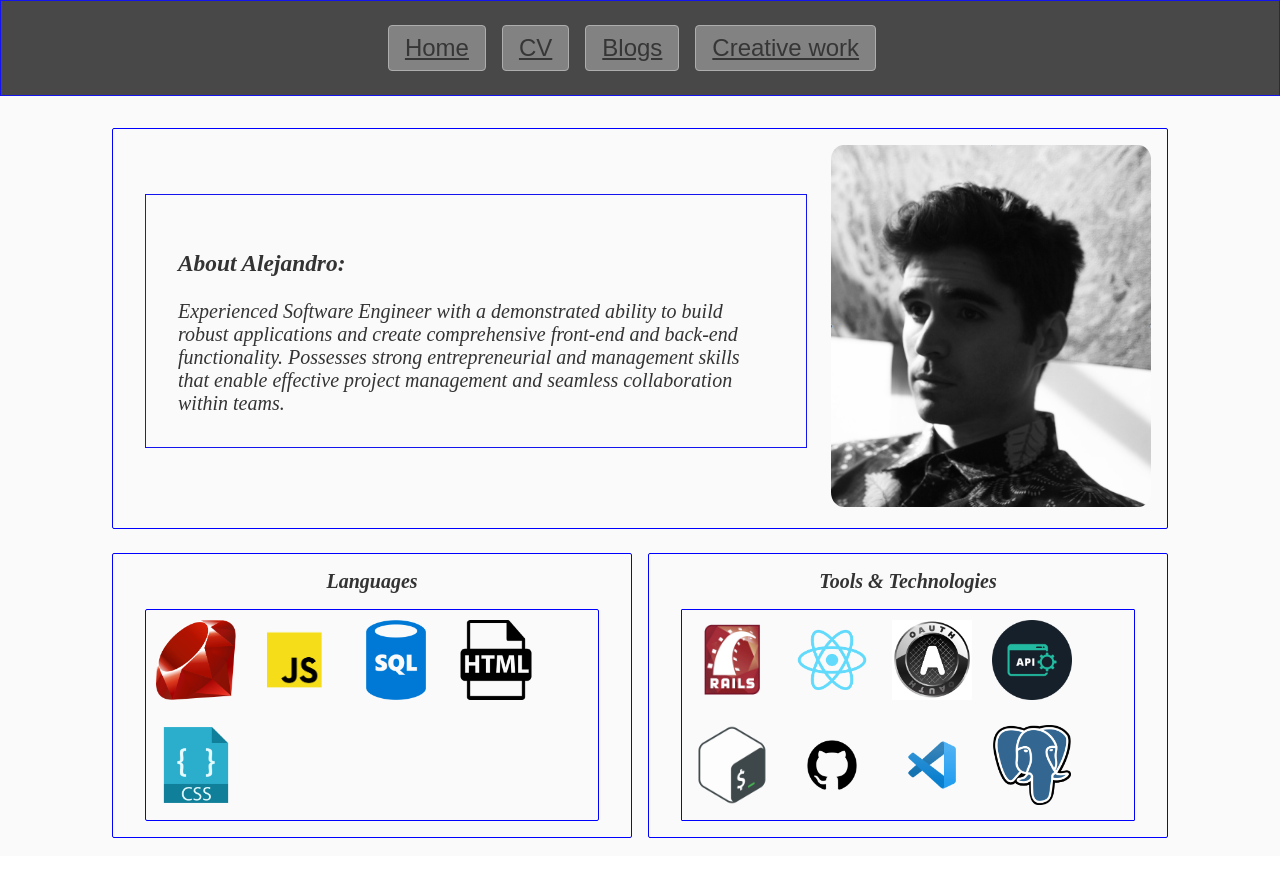
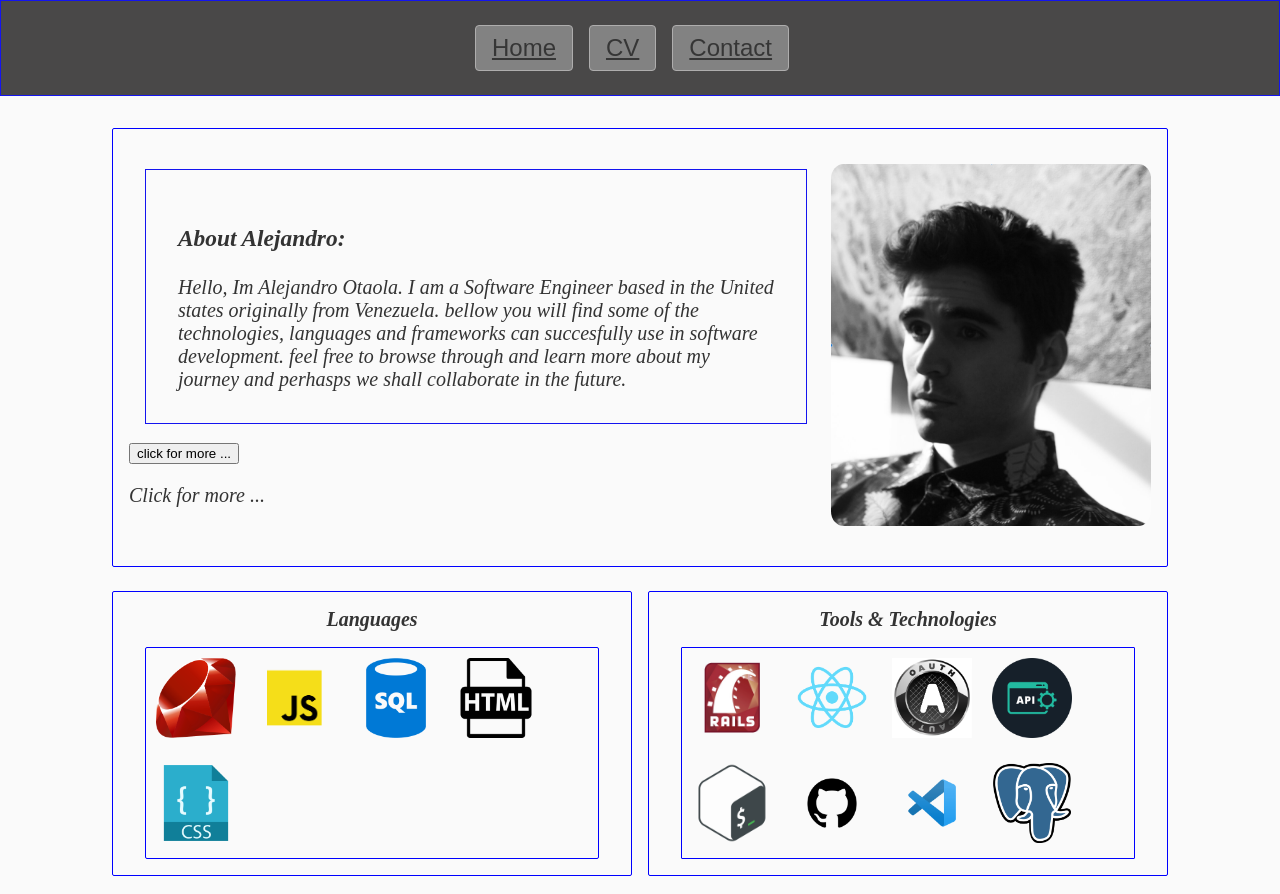
Before and after one commit to Aotaola/Aotaola, a React (Create React App) app: page / in a window 1280 px wide. Before the commit the page ends 856 px from the top, so only its background shows below. Built offline with nearby package versions, Linux system fonts and the light colour scheme.

Commit message:
add contact form, hide other components

```diff
--- a/src/App.js
+++ b/src/App.js
@@ -4,6 +4,7 @@ import Navbar from './components/Navbar.jsx';
 import Resume from './components/Resume.jsx';
 import Blog from './components/Blog.jsx';
 import Artwork from './components/Artwork.jsx';
+import Contact from './components/Contact';
 import { Route, Routes } from "react-router-dom";
 
 
@@ -19,6 +20,7 @@ function App() {
           <Route path = "/Resume" element = {<Resume/>}/>
           <Route path = "/Blog" element = {<Blog/>}/>
           <Route path = "/Artwork" element = {<Artwork/>}/>
+          <Route path = "/Contact" element = {<Contact/>}/>
         </Routes>
       </div>
     </>
--- /dev/null
+++ b/src/components/Contact.jsx
@@ -0,0 +1,15 @@
+import React from "react";
+
+const Contact = () => {
+    return (
+        <>
+        <form>
+                <p>this is a contact component</p>
+            <textarea>
+            </textarea>
+        </form>
+        </>
+     );
+}
+
+export default Contact;
--- a/src/components/Home.jsx
+++ b/src/components/Home.jsx
@@ -13,10 +13,19 @@ import BASH_SHELL from "./images/BASH_SHELL.png";
 import Github_LOGO from "./images/Github_LOGO.png";
 import vscodeLOGO from "./images/vscodeLOGO.png";
 import PostgreSQL_logo from "./images/PostgreSQL_logo.png";
+import { useState, useEffect } from "react";
 
 
 
 const Home = () => {
+
+    const [readMore, setReadMore] = useState(false)
+
+    const  handleSwitch = () => {
+        setReadMore(readMore => !readMore);
+    };
+
+
 
     return (
 
@@ -28,11 +37,19 @@ const Home = () => {
 
                 <p className="Bio">
                     <h3>About Alejandro: </h3>
-                 Experienced Software Engineer with a demonstrated ability to build robust applications and create
-                 comprehensive front-end and back-end functionality. Possesses strong entrepreneurial and management
-                 skills that enable effective project management and seamless collaboration within teams.
+                 Hello, Im Alejandro Otaola. I am a Software Engineer based in the United states originally from Venezuela.
+                 bellow you will find some of the technologies, languages and frameworks can succesfully use in software development.
+                 feel free to browse through and learn more about my journey and perhasps we shall collaborate in the future.
                 </p>
-
+                <button onClick={handleSwitch}> click for more ... </button>
+                {readMore ? (
+                <p> My experience outside of technology is quite varied, I started my proffesional journey by majoring in International Business administration & marketing
+                    at Thomas Jefferson University, following my junior year, I decided to chase a dream of mine to become a career artist. Thanks to my background in business administration I was able to build an sustain a small business
+                    as an artist selling merchandise as well as large art works. after persuing my creative entreprise, Grayota.com, I felt a yearning for a more technical
+                    discipline, and through many friends in the field of software, I decided to sink my teeth into full-stack development, where I am currently pursuing a career.
+                    my expereinces have lead me to become an extreamly resourcefull and wholly dedicated person once I have a goal in mind as well as a solidified my passion for the arts
+                    culture and most recently how AI will be influencing all mediums and alterning industries in the future. In my heart of hearts, I want to collaborate on something that moves society forward! </p>
+                ) : ( <p> Click for more ... </p>)}
                     <br></br>
             </div>
 
--- a/src/components/Navbar.jsx
+++ b/src/components/Navbar.jsx
@@ -14,12 +14,15 @@ const Navbar = () => {
             </button>
             <br/>
             <button>
+               < Link to = "/Contact">Contact</Link>
+            </button>
+            {/* <button>
              <Link to="/Blog"> Blogs</Link>
-            </button>
-            <br/>
-            <button>
+            </button> */}
+            {/* <br/>  */}
+            {/* <button>
              <Link to= "/artwork">Creative work</Link>
-            </button>
+            </button> */}
             </nav>
          </div>
      );
```
